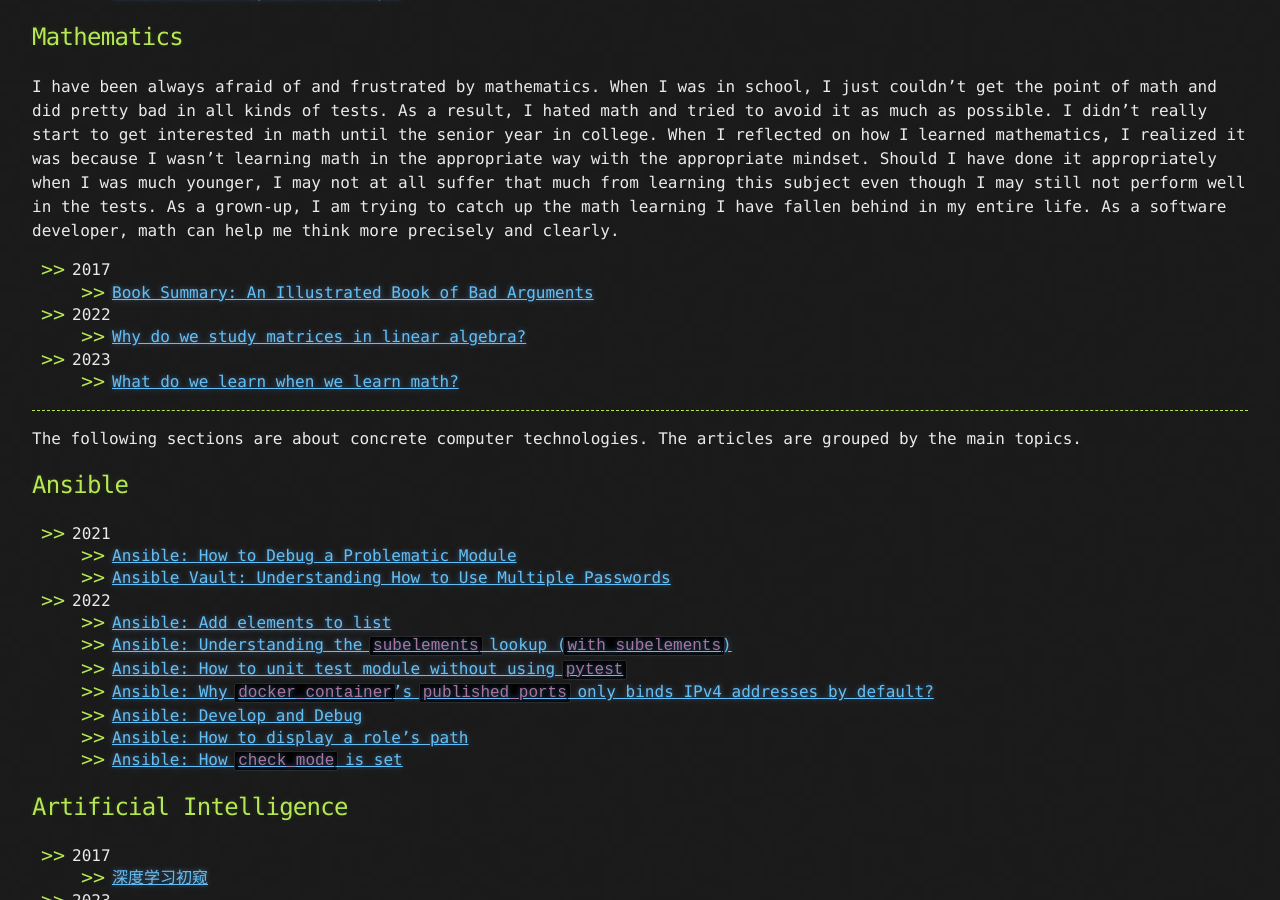
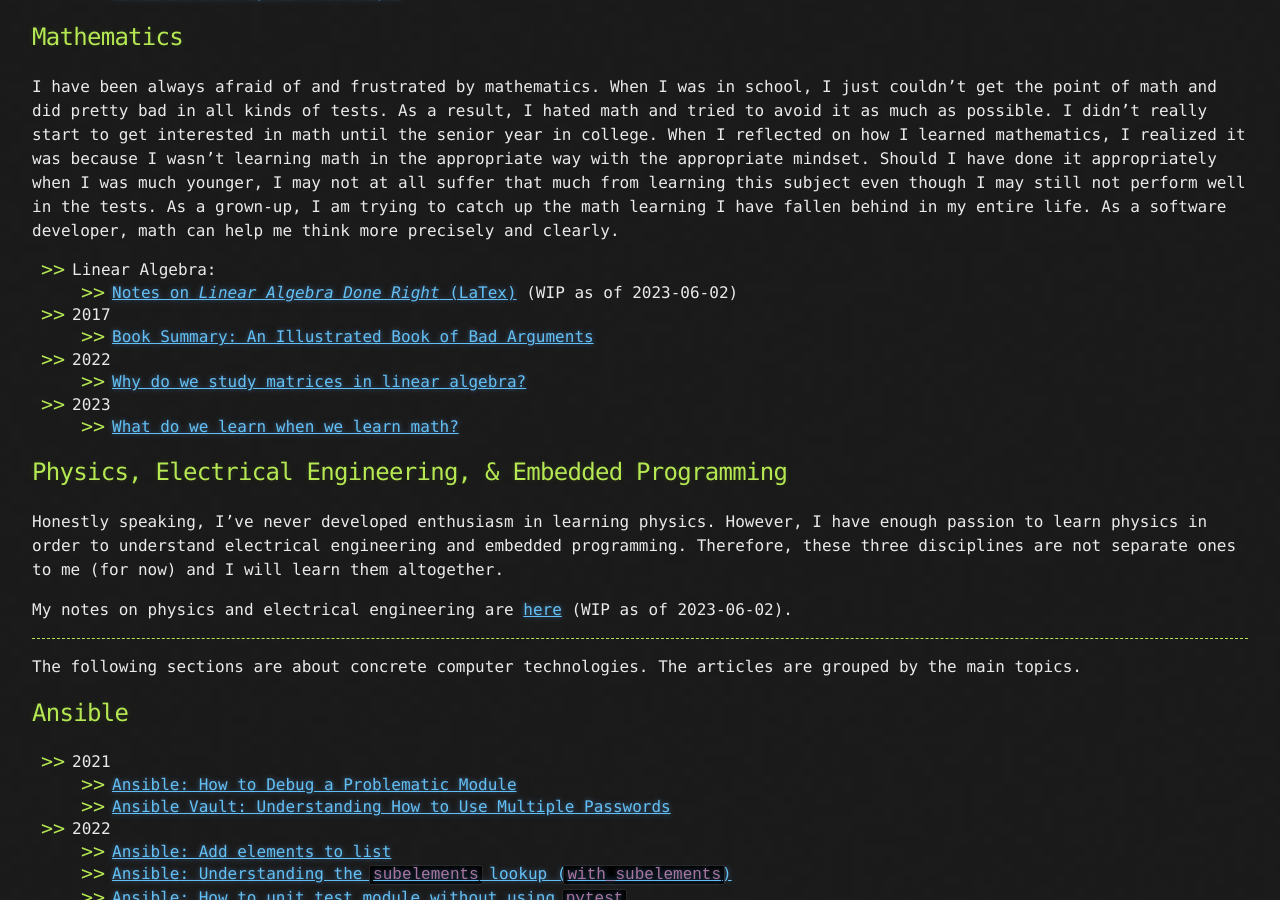
Before and after one commit to yaobinwen/yaobinwen.github.io, a Jekyll site: the page built from index.md, in a window 1280 px wide and 900 px high, scrolled down 690 px. Built offline with Jekyll 4.4.1, drawn with Linux system fonts in a browser that asks for light colours; our own code applies the rules of GitHub Pages for plain Markdown files.

Commit message:
Add links to my notes of mathematics and electrical engineering

```diff
--- a/index.md
+++ b/index.md
@@ -23,12 +23,20 @@ As knowledge is becoming way more easily accessible than ever before, not to men
 
 I have been always afraid of and frustrated by mathematics. When I was in school, I just couldn't get the point of math and did pretty bad in all kinds of tests. As a result, I hated math and tried to avoid it as much as possible. I didn't really start to get interested in math until the senior year in college. When I reflected on how I learned mathematics, I realized it was because I wasn't learning math in the appropriate way with the appropriate mindset. Should I have done it appropriately when I was much younger, I may not at all suffer that much from learning this subject even though I may still not perform well in the tests. As a grown-up, I am trying to catch up the math learning I have fallen behind in my entire life. As a software developer, math can help me think more precisely and clearly.
 
+- Linear Algebra:
+  - [Notes on _Linear Algebra Done Right_ (LaTex)](https://github.com/yaobinwen/robin_on_rails/blob/master/Mathematics/Linear-Algebra/Linear-Algebra-Done-Right/Notes.tex) (WIP as of 2023-06-02)
 - 2017
   - [Book Summary: An Illustrated Book of Bad Arguments]({% post_url /2017/2017-09-09-Bad-Arguments %})
 - 2022
   - [Why do we study matrices in linear algebra?]({% post_url /2022/2022-04-06-Why-study-matrices-in-linear-algebra %})
 - 2023
   - [What do we learn when we learn math?]({% post_url /2023/2023-03-24-What-do-we-learn-when-we-learn-math %})
+
+## Physics, Electrical Engineering, & Embedded Programming
+
+Honestly speaking, I've never developed enthusiasm in learning physics. However, I have enough passion to learn physics in order to understand electrical engineering and embedded programming. Therefore, these three disciplines are not separate ones to me (for now) and I will learn them altogether.
+
+My notes on physics and electrical engineering are [here](https://github.com/yaobinwen/robin_on_rails/blob/master/EE/EE.md) (WIP as of 2023-06-02).
 
 ---
 
```
